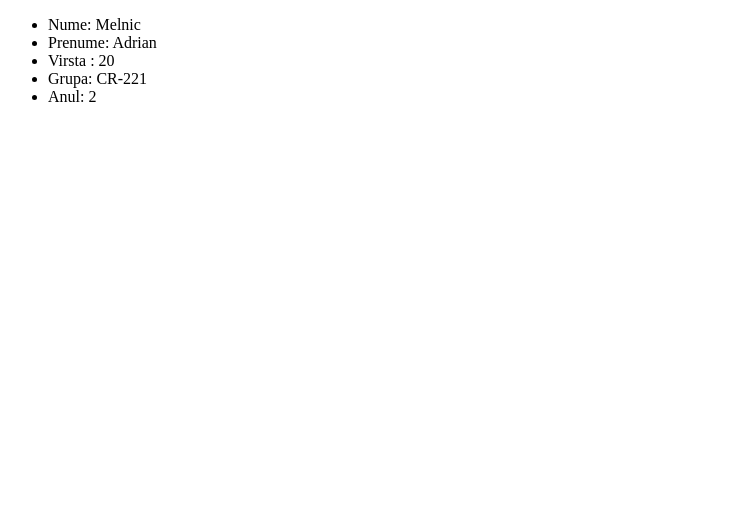
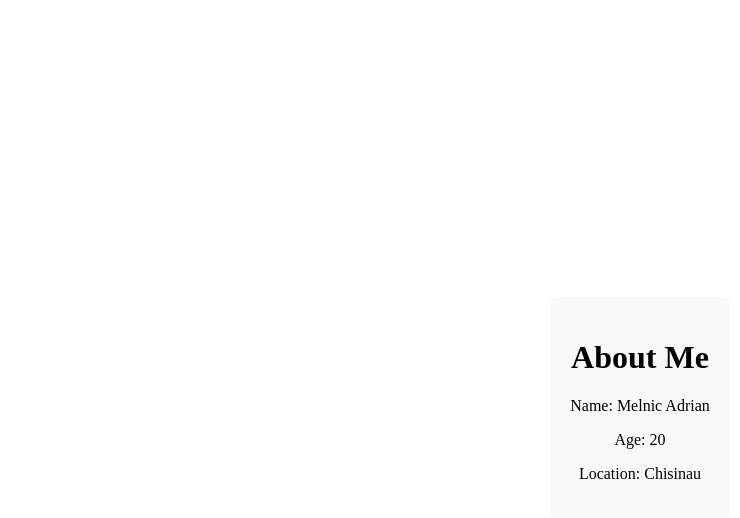
Before and after one commit to Adr1anM/TWEB, a React (Create React App) app in the folder Laborator2/my-app/: page / in a window 1280 px wide. Shown: the top 518 px of the page, without its empty margins (0-740 px from the left). Built offline with nearby package versions, Linux system fonts and the light colour scheme.

Commit message:
Lab2 Ready

```diff
--- /dev/null
+++ b/Laborator2/my-app/src/AboutMe.css
@@ -0,0 +1,13 @@
+.about-me-container {
+    display: flex;
+    justify-content: center;
+    align-items: center;
+    height: 100vh;
+}
+
+.info-block {
+    text-align: center;
+    padding: 20px;
+    border-radius: 5px;
+    background-color: #f9f9f9;
+}
--- a/Laborator2/my-app/src/App.tsx
+++ b/Laborator2/my-app/src/App.tsx
@@ -1,17 +1,20 @@
-import React from 'react';
+import React from "react";
+import { observer } from "mobx-react";
+import dataStore from "./DataStore";
+import "./AboutMe.css";
 
-function App() {
-  return (
-    <div className="App">
-      <ul>
-        <li>Nume: Melnic</li>
-        <li>Prenume: Adrian</li>
-        <li>Virsta : 20</li>
-        <li>Grupa: CR-221</li>
-        <li>Anul: 2</li>
-      </ul>
-    </div>
-  );
-}
+const AboutMe = observer(() => {
+    return (
+        <div className="about-me-container"> {}
 
-export default App;
+            <div className="info-block"> {}
+                <h1>About Me</h1>
+                <p>Name: {dataStore.name}</p>
+                <p>Age: {dataStore.age}</p>
+                <p>Location: {dataStore.location}</p>
+            </div>
+        </div>
+    );
+});
+
+export default AboutMe;
--- /dev/null
+++ b/Laborator2/my-app/src/DataStore.tsx
@@ -0,0 +1,15 @@
+import { makeAutoObservable } from "mobx";
+
+class DataStore {
+    name = "Melnic Adrian";
+    age = 20;
+    location = "Chisinau";
+    group = "CR-221";
+
+    constructor(){
+        makeAutoObservable(this);
+    }
+}
+
+const dataStore = new DataStore();
+export default dataStore;
```
